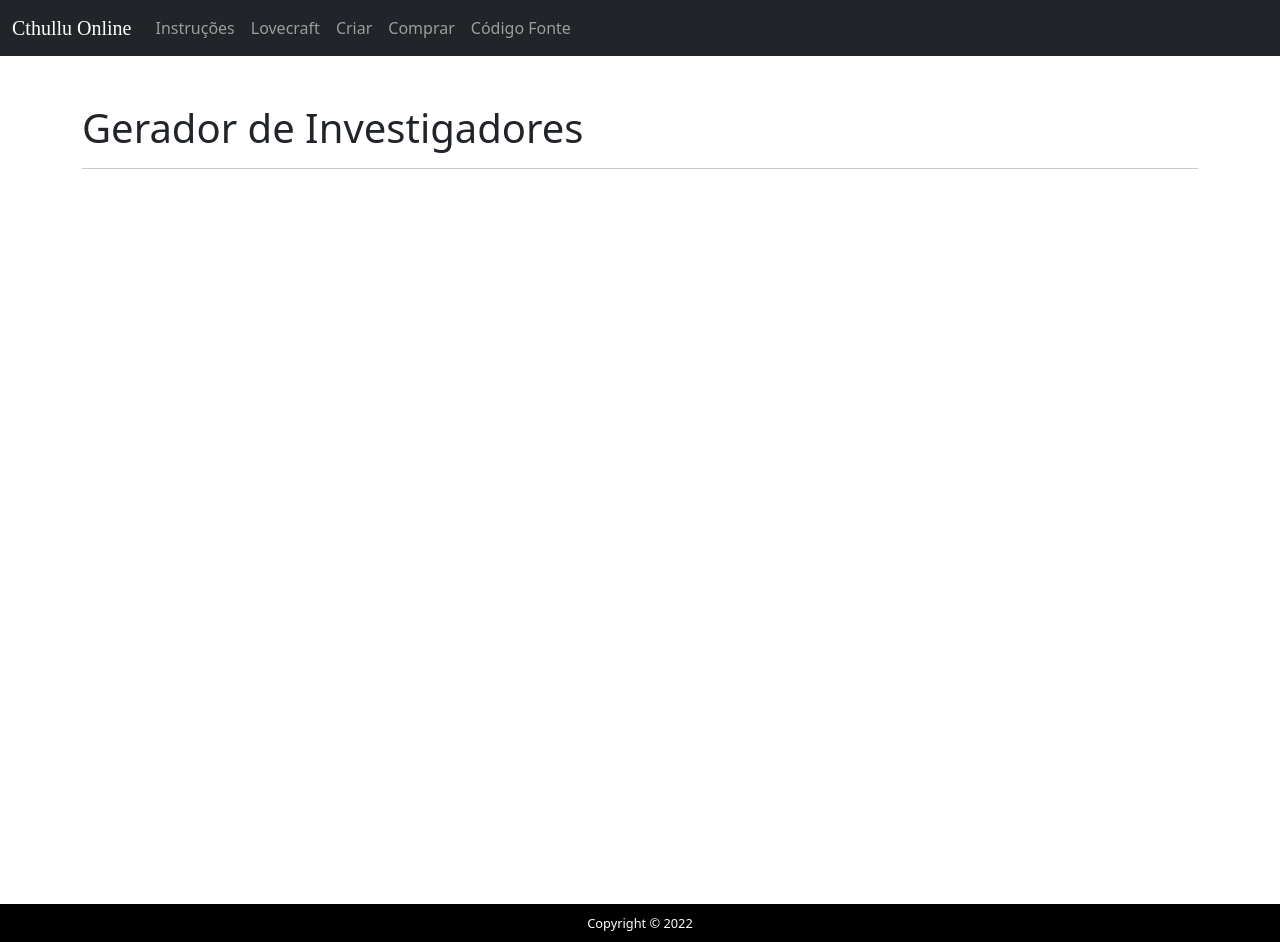
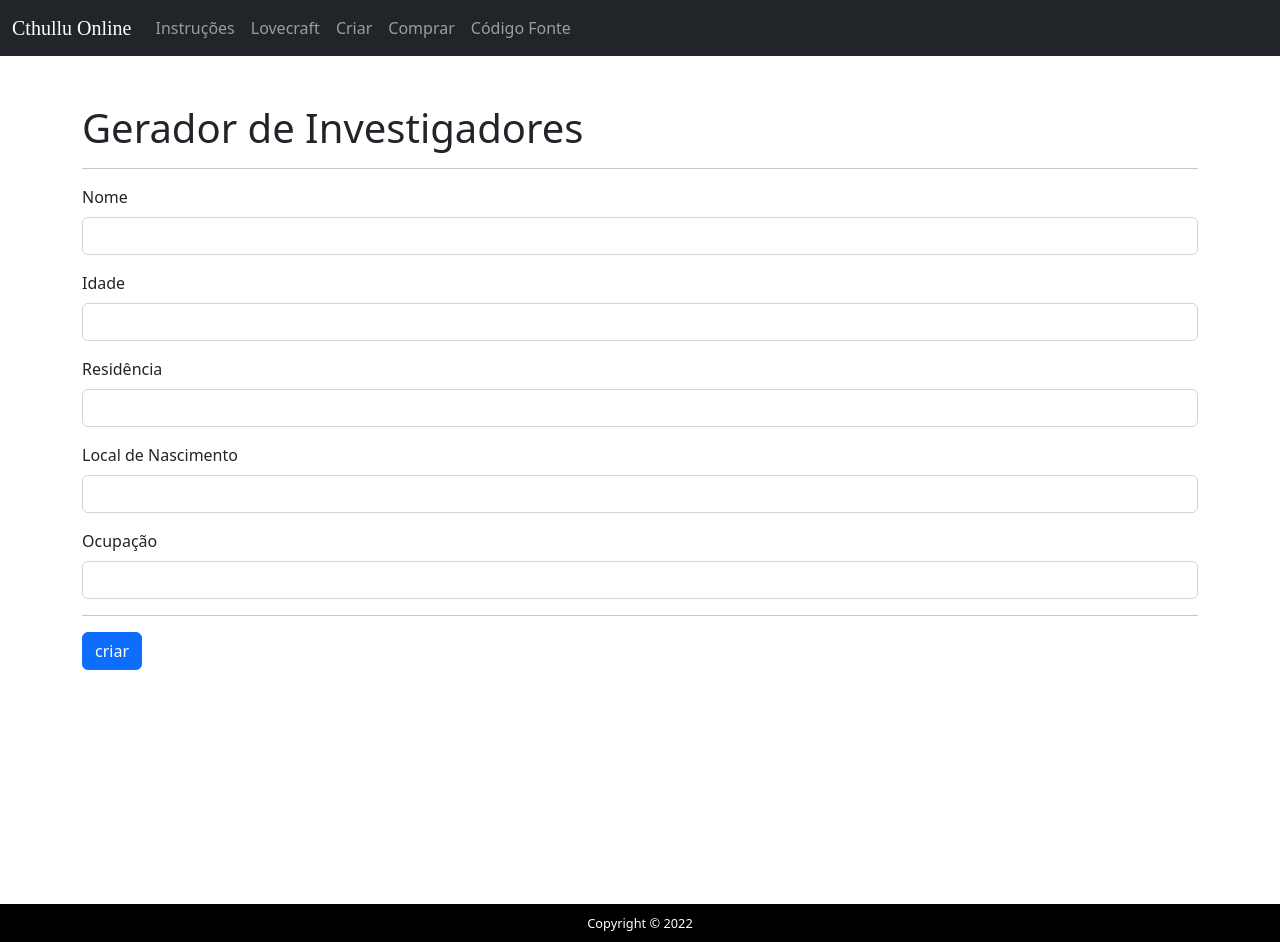
Before and after one commit to pedro-git-projects/trabalho-final-projeto-interface, a Vue app in the folder frontend/: page /criar in a window 1280 px wide. Built offline with nearby package versions, Linux system fonts and the light colour scheme; a web font is replaced by a local one.

Commit message:
formulario

```diff
--- a/frontend/src/components/CriadorPersonagens.vue
+++ b/frontend/src/components/CriadorPersonagens.vue
@@ -5,8 +5,83 @@
 			<div class="col">
 				<h1 class="mt-5">Gerador de Investigadores</h1>
 				<hr>
+				<form method="post" action="/criar" class="needs-validation" novalidate>
+				<text-input
+					label="Nome"
+					type="text"
+					name="nome"
+					required="true"
+				>
+				</text-input>
+
+				<text-input
+					label="Idade"
+					type="number"
+					name="idade"
+					required="true"
+				>
+				</text-input>
+
+				<text-input
+					label="Residência"
+					type="text"
+					name="residencia"
+					required="true"
+				>
+				</text-input>
+
+				<text-input
+					label="Local de Nascimento"
+					type="text"
+					name="local de nascimento"
+					required="true"
+				>
+				</text-input>
+
+				<text-input
+					label="Ocupação"
+					type="text"
+					name="ocupacao"
+					required="true"
+				>
+				</text-input>
+
+				<hr>
+
+				<input type="submit" class="btn btn-primary" value="criar">
+				</form>
 			</div>
 		</div>
 	</div>
 </div>
 </template>
+
+<script>
+import TextInput from './TextInput.vue'
+export default {
+	name: 'criar-investigador',
+	components: {
+		TextInput,
+	},
+ mounted() {
+        (function () {
+            'use strict'
+
+            // Fetch all the forms we want to apply custom Bootstrap validation styles to
+            var forms = document.querySelectorAll('.needs-validation')
+
+            // Loop over them and prevent submission
+            Array.prototype.slice.call(forms)
+                .forEach(function (form) {
+                form.addEventListener('submit', function (event) {
+                    if (!form.checkValidity()) {
+                    event.preventDefault()
+                    event.stopPropagation()
+                    }
+
+                    form.classList.add('was-validated')
+                }, false)
+                })
+            })()
+    }}
+</script>
--- /dev/null
+++ b/frontend/src/components/TextInput.vue
@@ -0,0 +1,32 @@
+<template>
+	<div class="mb-3">
+		<label :for="name" class="form-label">{{label}}</label>
+		<input
+			:type="type"
+			:name="name"
+			:placeholder="placeholder"
+			:required="required"
+			:min="min"
+			:max="max"
+			:value="value"
+			:autocomplete="name + '-new'"
+			class="form-control"
+		>
+	</div>
+
+</template>
+
+<script>
+export default {
+	name: 'TextInput',
+	props: {
+		name: String,
+		type: String,
+		label: String,
+		placeholder: String,
+		min: String,
+		max: String,
+		value: String,
+	},
+}
+</script>
```
